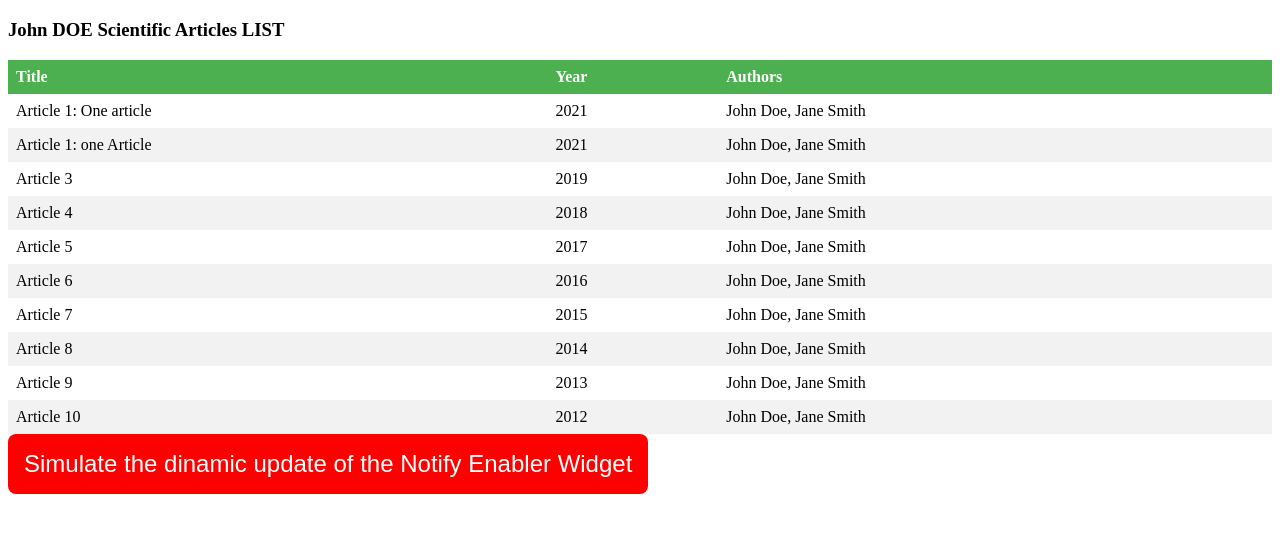
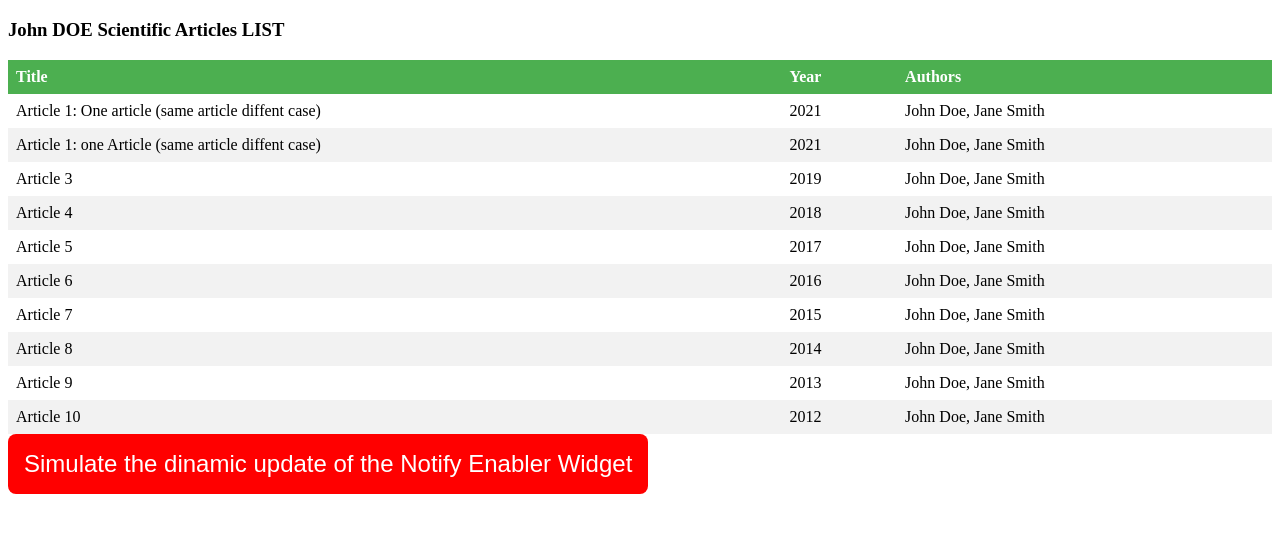
Before and after one commit to lareferencia/lareferencia-notify-poc, a plain HTML site: page index.html in a window 1280 px wide. Shown: the part 61-594 px from the top of the page. Drawn offline with nearby package versions, Linux system fonts and the light colour scheme.

Commit message:
Update index.html

```diff
--- a/index.html
+++ b/index.html
@@ -46,12 +46,12 @@
     </thead>
     <tbody>
       <tr>
-        <td>Article 1: One article</td>
+        <td>Article 1: One article (same article diffent case)</td>
         <td>2021</td>
         <td>John Doe, Jane Smith</td>
       </tr>
       <tr>
-        <td>Article 1: one   Article</td>
+        <td>Article 1: one   Article (same article diffent case)</td>
         <td>2021</td>
         <td>John Doe, Jane Smith</td>
       </tr>
@@ -260,7 +260,7 @@
     hash = uniqueUrl.split('#')[1];
 
     // this is a harcoded simulation of the certify web service call
-    if (hash == 'd5f20d559281cce679b347199abf45db' || hash == 'aced767c961059bc049568fa12878e98') {
+    if (hash == 'edb695d70410a347b95bfb0a2b5e972b' || hash == 'aced767c961059bc049568fa12878e98') {
       return true;
     } else {
       return false;
```
